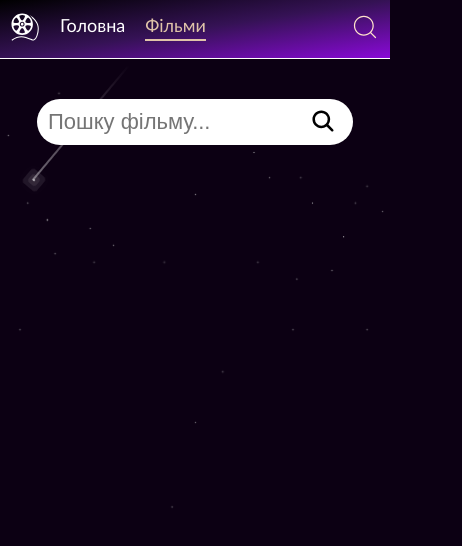
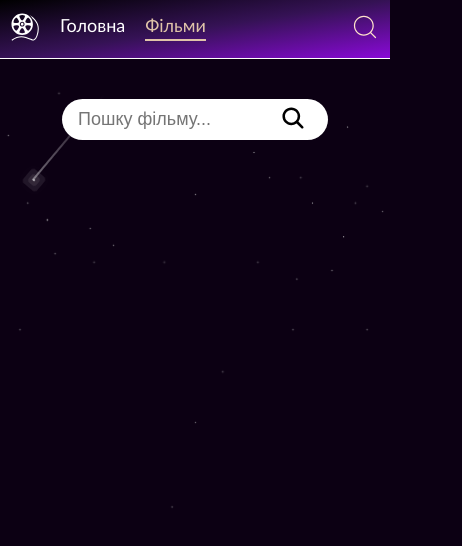
Before and after one commit to Andromeda-NGC224/KinoNight, a React (Vite) app: page /movies in a window 390 px wide. Shown: the top 546 px of the page, 462 px wide, since content can reach past the window. Built offline with nearby package versions, Linux system fonts and the light colour scheme.

Commit message:
FixStar2

```diff
--- a/src/components/Layout/Layout.module.css
+++ b/src/components/Layout/Layout.module.css
@@ -95,7 +95,7 @@
   background: #fff;
   border-radius: 50%;
   top: 35vh;
-  left: 80vw;
+  left: 65vw;
   box-shadow: 0 0 0 4px rgba(255, 255, 255, 0.1),
     0 0 0 8px rgba(255, 255, 255, 0.1), 0 0 20px rgba(255, 255, 255, 1);
   animation: animate2 4s ease-in-out infinite;
@@ -114,7 +114,7 @@
 @keyframes animate2 {
   0% {
     transform: rotate(295deg) translateX(0);
-    opacity: 0;
+    opacity: 1;
   }
   20% {
     opacity: 1;
@@ -182,6 +182,15 @@
 }
 
 @media screen and (max-width: 425px) {
+  .shootingStar1:before {
+    width: 110px;
+  }
+  .shootingStar2:before {
+    width: 110px;
+  }
+  .shootingStar3:before {
+    width: 110px;
+  }
   .stars:after {
     box-shadow: 80vw 24vh 0.2vmin #fff, 88vw 28vh 0.1vmin #fff,
       77vw 21vh 0.4vmin #fff, 2vw 16vh 0.3vmin #fff, 12vw 26vh 0.3vmin #fff,
--- a/src/components/SearchBox/SearchBox.module.css
+++ b/src/components/SearchBox/SearchBox.module.css
@@ -34,3 +34,27 @@
 .iconSearch:hover {
   fill: rgb(253, 188, 67);
 }
+
+@media screen and (max-width: 425px) {
+  .form {
+    display: flex;
+    justify-content: space-around;
+    align-items: center;
+    width: 250px;
+    height: 25px;
+    padding: 8px;
+    background-color: #fff;
+    border: none;
+    border-radius: 100px;
+    margin: 0 auto;
+  }
+  .input {
+    font-size: 18px;
+    border: none;
+    width: 180px;
+    height: 30px;
+    padding: 0;
+    border: none;
+    outline: none;
+  }
+}
```
